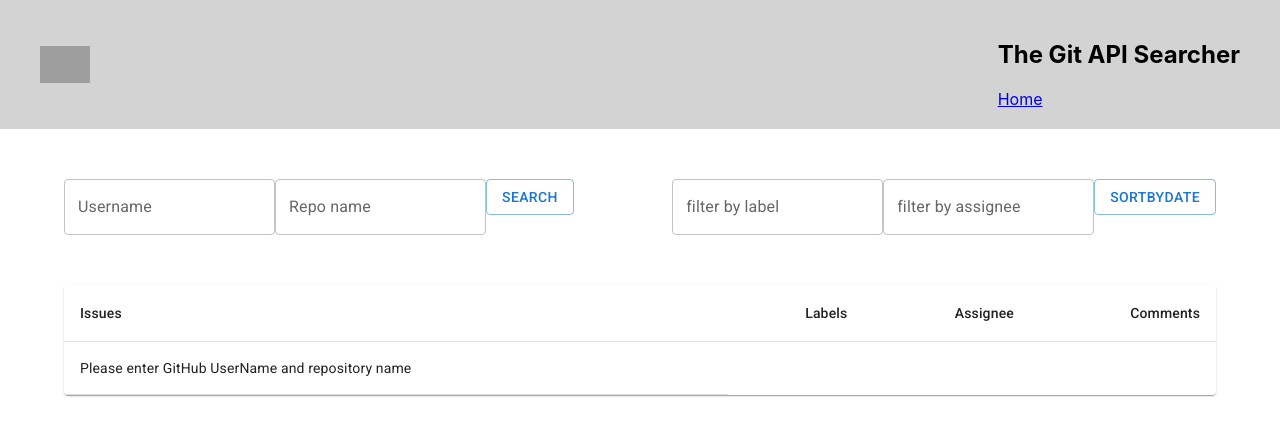
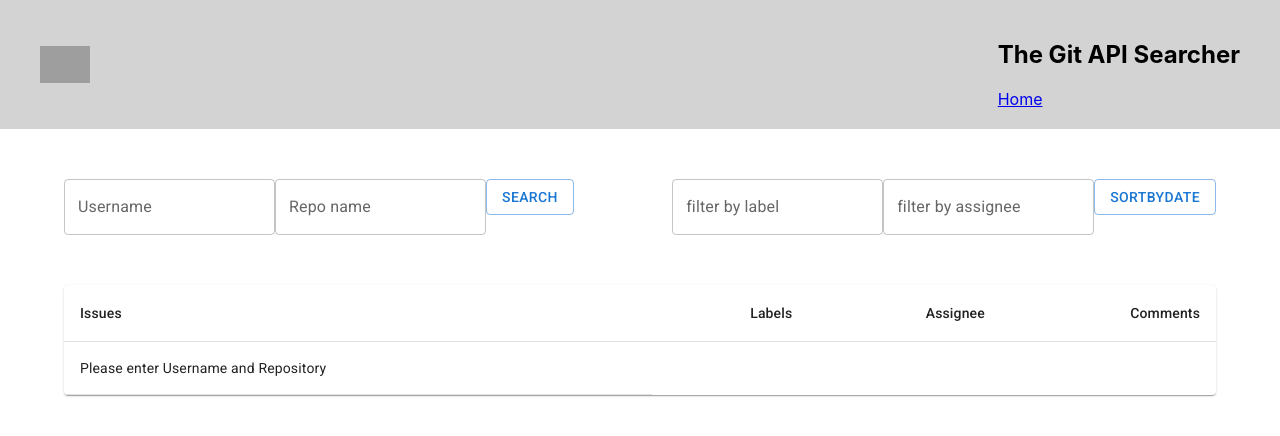
Before and after one commit to Filiczini/git-api-task, a React (Create React App) app: page / in a window 1280 px wide. Shown: the top 436 px of the page. Built offline with nearby package versions, Linux system fonts and the light colour scheme; grey boxes are pictures that could not be loaded.

Commit message:
reword loading conditional statement and fetch data func

```diff
--- a/src/App.js
+++ b/src/App.js
@@ -1,85 +1,9 @@
-import React, { useState, useEffect } from "react";
-import Button from "@mui/material/Button";
-import TextField from "@mui/material/TextField";
-import Container from "@mui/material/Container";
-import Header from "./components/header/header";
-import GitDataTable from "./components/data-table/git-data-table";
+import Home from "./pages/Home";
 
 function App() {
-  const [repoName, setRepoName] = useState("");
-  const [userName, setUserName] = useState("");
-  const [data, setData] = useState([]);
-  const [filterInput, setFilterInput] = useState([]);
-
-  function handleSubmit() {
-    fetch(`https://api.github.com/repos/${userName}/${repoName}/issues`)
-      .then((res) => res.json())
-      .then((fetchedData) => {
-        setData(fetchedData);
-        setFilterInput(fetchedData);
-      });
-  }
-
-  function handleUserName(e) {
-    setUserName(e.target.value);
-  }
-
-  function handleRepoName(e) {
-    setRepoName(e.target.value);
-  }
-
-  function handleAssigneeFilter(e) {
-    const filteredData =
-      e.target.value === ""
-        ? [...data]
-        : data.filter((el) => el.assignee?.login.indexOf(e.target.value) > -1);
-    setFilterInput(filteredData);
-  }
-
   return (
     <div className="App">
-      <Header />
-
-      <Container maxWidth="lg">
-        <div className="table-header">
-          <form>
-            <TextField
-              id="outlined-basic"
-              label="Username"
-              variant="outlined"
-              onChange={handleUserName}
-            />
-            <TextField
-              id="outlined-basic"
-              label="Repo name"
-              variant="outlined"
-              onChange={handleRepoName}
-            />
-            <Button onClick={handleSubmit} variant="outlined">
-              Search
-            </Button>
-          </form>
-          <div className="table-filtering">
-            <TextField
-              id="outlined-basic"
-              label="filter by label"
-              variant="outlined"
-              onChange={handleUserName}
-            />
-            <TextField
-              id="outlined-basic"
-              label="filter by assignee"
-              variant="outlined"
-              onChange={handleAssigneeFilter}
-            />
-            <Button onClick={null} variant="outlined">
-              SortByDate
-            </Button>
-          </div>
-        </div>
-
-        <GitDataTable rows={filterInput} />
-      </Container>
+      <Home />
     </div>
   );
 }
--- a/src/components/data-table/git-data-table.js
+++ b/src/components/data-table/git-data-table.js
@@ -32,13 +32,14 @@ export default function GitDataTable(props) {
           </TableRow>
         </TableHead>
         <TableBody>
-          {props.rows.length > 0 ? (
-            dataRows
+          {props.rows.length > 0 && dataRows}
+          {!props.isPending ? (
+            <TableRow>
+              <TableCell>Please enter Username and Repository</TableCell>
+            </TableRow>
           ) : (
             <TableRow>
-              <TableCell>
-                Please enter GitHub UserName and repository name
-              </TableCell>
+              <TableCell>Loading...</TableCell>
             </TableRow>
           )}
         </TableBody>
--- /dev/null
+++ b/src/pages/Home.js
@@ -0,0 +1,88 @@
+import React, { useState, useEffect } from "react";
+import Button from "@mui/material/Button";
+import TextField from "@mui/material/TextField";
+import Container from "@mui/material/Container";
+import Header from "../components/header/header";
+import GitDataTable from "../components/data-table/git-data-table";
+
+function Home() {
+  const [repoName, setRepoName] = useState("");
+  const [userName, setUserName] = useState("");
+  const [isPending, setIsPending] = useState(false);
+  const [data, setData] = useState([]);
+  const [filterInput, setFilterInput] = useState([]);
+
+  function handleSubmit() {
+    setIsPending(true);
+    fetch(`https://api.github.com/repos/${userName}/${repoName}/issues`)
+      .then((res) => res.json())
+      .then((fetchedData) => {
+        setData(fetchedData);
+        setFilterInput(fetchedData);
+        setIsPending(false);
+      });
+  }
+
+  function handleUserName(e) {
+    setUserName(e.target.value);
+  }
+
+  function handleRepoName(e) {
+    setRepoName(e.target.value);
+  }
+
+  function handleAssigneeFilter(e) {
+    const filteredData =
+      e.target.value === ""
+        ? [...data]
+        : data.filter((el) => el.assignee?.login.indexOf(e.target.value) > -1);
+    setFilterInput(filteredData);
+  }
+  return (
+    <div className="Home">
+      <Header />
+
+      <Container maxWidth="lg">
+        <div className="table-header">
+          <form>
+            <TextField
+              id="outlined-basic"
+              label="Username"
+              variant="outlined"
+              onChange={handleUserName}
+            />
+            <TextField
+              id="outlined-basic"
+              label="Repo name"
+              variant="outlined"
+              onChange={handleRepoName}
+            />
+            <Button onClick={handleSubmit} variant="outlined">
+              Search
+            </Button>
+          </form>
+          <div className="table-filtering">
+            <TextField
+              id="outlined-basic"
+              label="filter by label"
+              variant="outlined"
+              onChange={handleUserName}
+            />
+            <TextField
+              id="outlined-basic"
+              label="filter by assignee"
+              variant="outlined"
+              onChange={handleAssigneeFilter}
+            />
+            <Button onClick={null} variant="outlined">
+              SortByDate
+            </Button>
+          </div>
+        </div>
+        <GitDataTable isPending={isPending} rows={filterInput} />
+      </Container>
+    </div>
+  );
+}
+
+export default Home;
```
